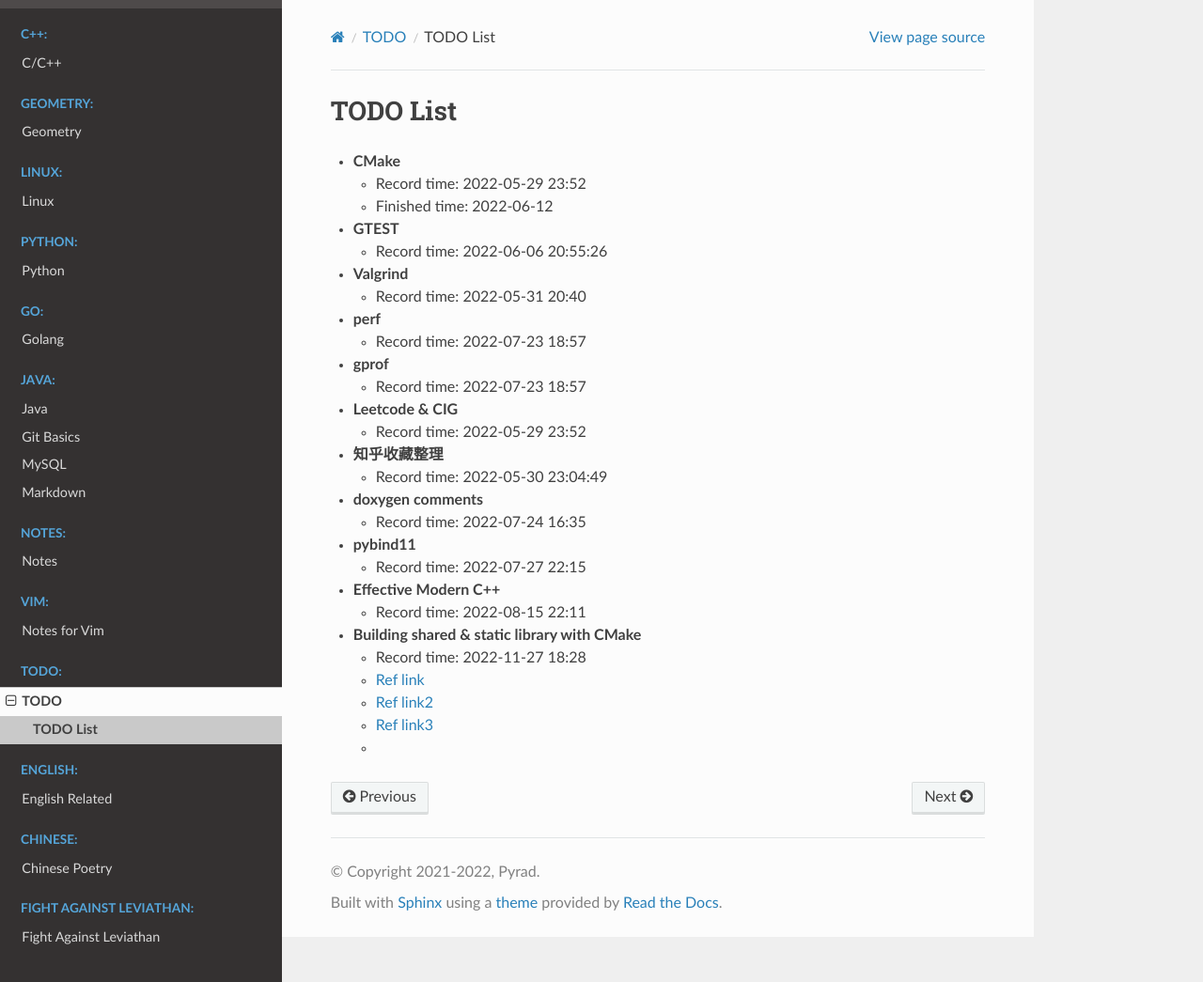
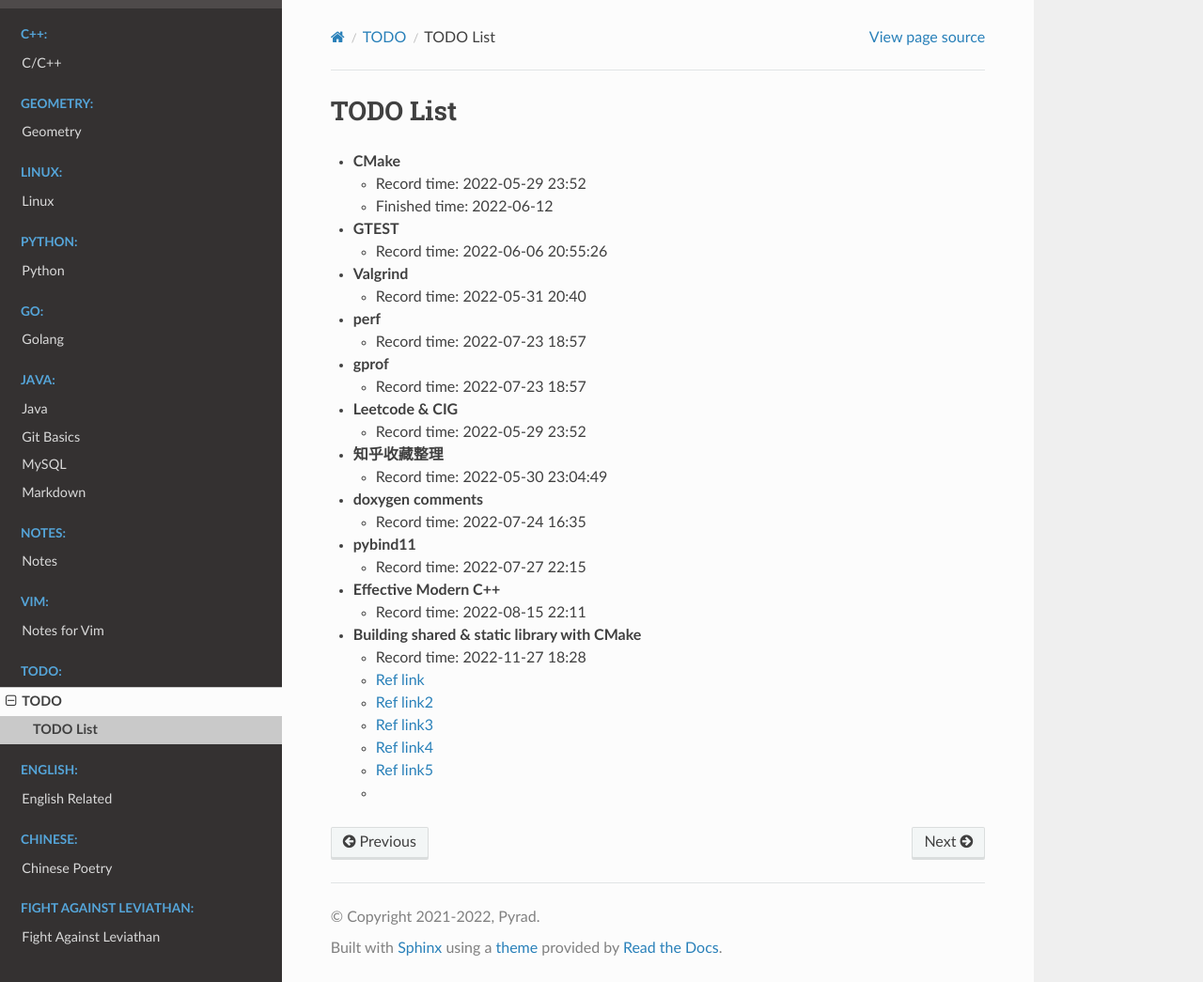
Before and after one commit to Pyrad/pyradnotes, a Sphinx documentation site: the page built from source/TODO/todo.md, in a window 1280 px wide and 1045 px high. Shown: the whole window at 94% size. Built offline with Sphinx 7.4.7 and the Read the Docs theme 2.0.0, drawn with Linux system fonts in a browser that asks for light colours.

Commit message:
More URLs for linking dynamically

```diff
--- a/source/TODO/todo.md
+++ b/source/TODO/todo.md
@@ -27,4 +27,6 @@
   - [Ref link](https://blog.csdn.net/weixin_43651879/article/details/118931486)
   - [Ref link2](http://mp.ofweek.com/ai/a756714255277)
   - [Ref link3](https://zhuanlan.zhihu.com/p/392750572)
+  - [Ref link4](https://programming.vip/docs/cmake-i-compiles-static-dynamic-and-object-libraries.html)
+  - [Ref link5](https://www.kitware.com/create-dlls-on-windows-without-declspec-using-new-cmake-export-all-feature/)
   -
```
